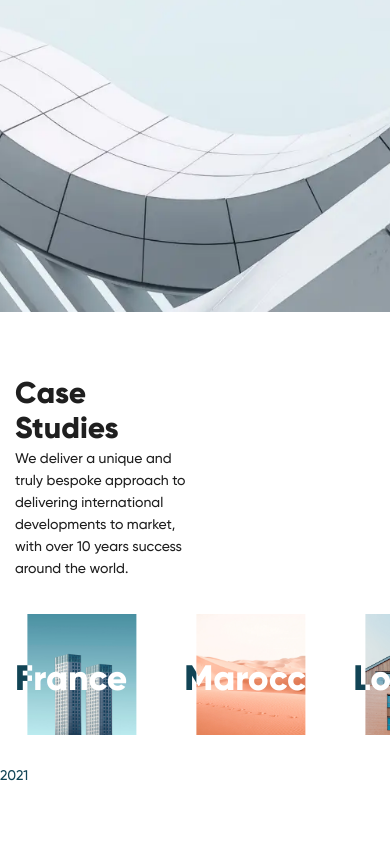
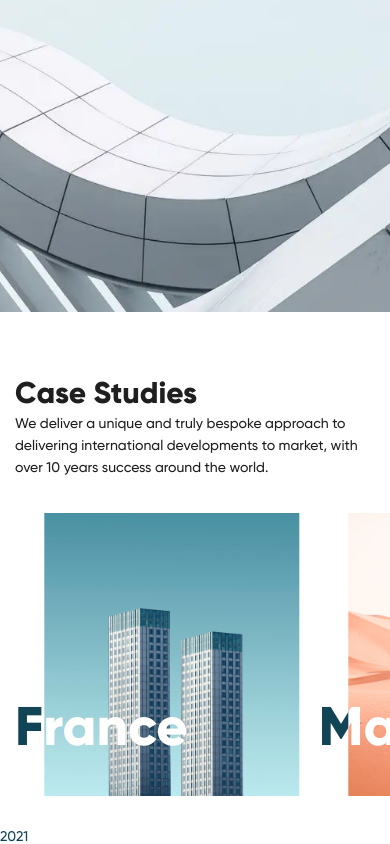
Before and after one commit to TapochekNET/invoriem-landing, a website with bundled scripts: page src/index.html in a window 390 px wide. Shown: the part 532-1376 px from the top of the page. Before the commit the page ends 1315 px from the top, so only its background shows below. Built offline with nearby package versions, Linux system fonts and the light colour scheme; files whose address does not match are found by name.

Commit message:
edit: slider mobile version

```diff
--- a/src/js/modules/slider.js
+++ b/src/js/modules/slider.js
@@ -28,9 +28,20 @@ function initSliders() {
             loop: true,
             //autoHeight: true,
             speed: 800,
-            // breakpoints: {
-
-            // }
+            breakpoints: {
+                768: {
+                    slidesPerView: 2.5,
+                    spaceBetween: 48,
+                },
+                480: {
+                    slidesPerView: 1.5,
+                    spaceBetween: 30,
+                },
+                0: {
+                    slidesPerView: 1.3,
+                    spaceBetween: 20
+                }
+            }
 
             // on: {
             //     init: function(swiper){
--- a/src/scss/main.scss
+++ b/src/scss/main.scss
@@ -94,7 +94,14 @@
     }
     // .case-studies__header
     &__header {
-        max-width: 50%;
+        max-width: 60%;
+        @media (max-width: $md3) {
+            max-width: 80%;
+        }
+        @media (max-width: $md4) {
+            max-width: 100%;
+            //text-align: center;
+        }
         @include adaptiveProp('margin-bottom', 100, 30);
     }
     // .case-studies__title
@@ -122,7 +129,7 @@
     // .case-studies__slide
     &__slide {
         height: 100%;
-        max-width: calc(780px / 1920px * 100%);
+        //max-width: calc(780px / 1920px * 100%);
     }
 }
 .case-slide {
@@ -141,8 +148,14 @@
         bottom: 0;
         left: 0;
         width: 100%;
-        @include adaptiveProp('font-size', 140, 30);
+        @include adaptiveProp('font-size', 140, 60, 1920, 768);
         @include adaptiveProp('padding-bottom', 104, 30);
+        @media (max-width: $md3) {
+            @include adaptiveProp('font-size', 90, 60, 768, 480);
+        }
+        @media (max-width: $md4) {
+            @include adaptiveProp('font-size', 60, 50, 480);
+        }
         line-height: calc(164 / 140);
         color: transparent;
         font-weight: 800;
```
Also changed, not shown: dist/css/style.css, dist/css/style.min.css, dist/js/app.min.js.
